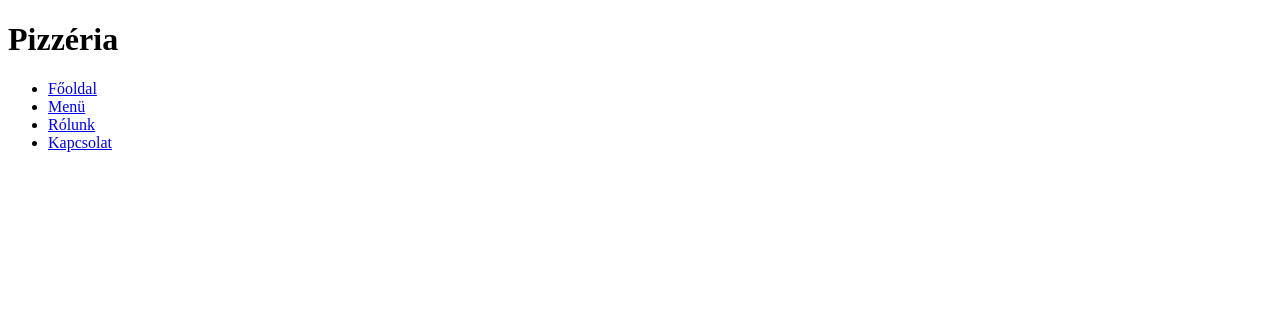
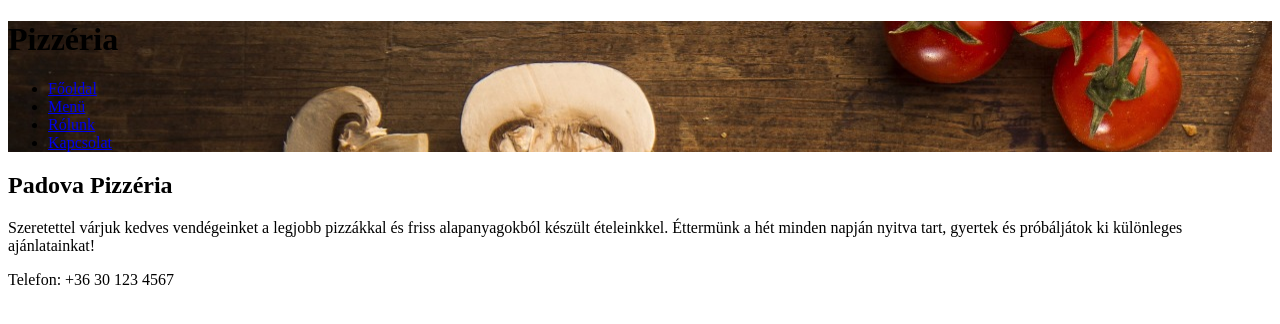
Before and after one commit to Phoeyugod/pizzasoldal, a plain HTML site: page Főoldal/index.html in a window 1280 px wide. Drawn offline with Linux system fonts and the light colour scheme.

Commit message:
bevez&css

```diff
--- a/Főoldal/index.css
+++ b/Főoldal/index.css
@@ -0,0 +1,6 @@
+header
+{
+    background-image: url(/Képek/47sa3d.jpg);
+    background-repeat: no-repeat;
+
+}
--- a/Főoldal/index.html
+++ b/Főoldal/index.html
@@ -20,3 +20,12 @@
             </nav>
         </div>
     </header>
+
+    <section class="intro">
+        <h2>Padova Pizzéria</h2>
+        <p>
+            Szeretettel várjuk kedves vendégeinket a legjobb pizzákkal és friss alapanyagokból készült ételeinkkel.
+            Éttermünk a hét minden napján nyitva tart, gyertek és próbáljátok ki különleges ajánlatainkat!
+        </p>
+        <p>Telefon: +36 30 123 4567</p>
+    </section>
```
